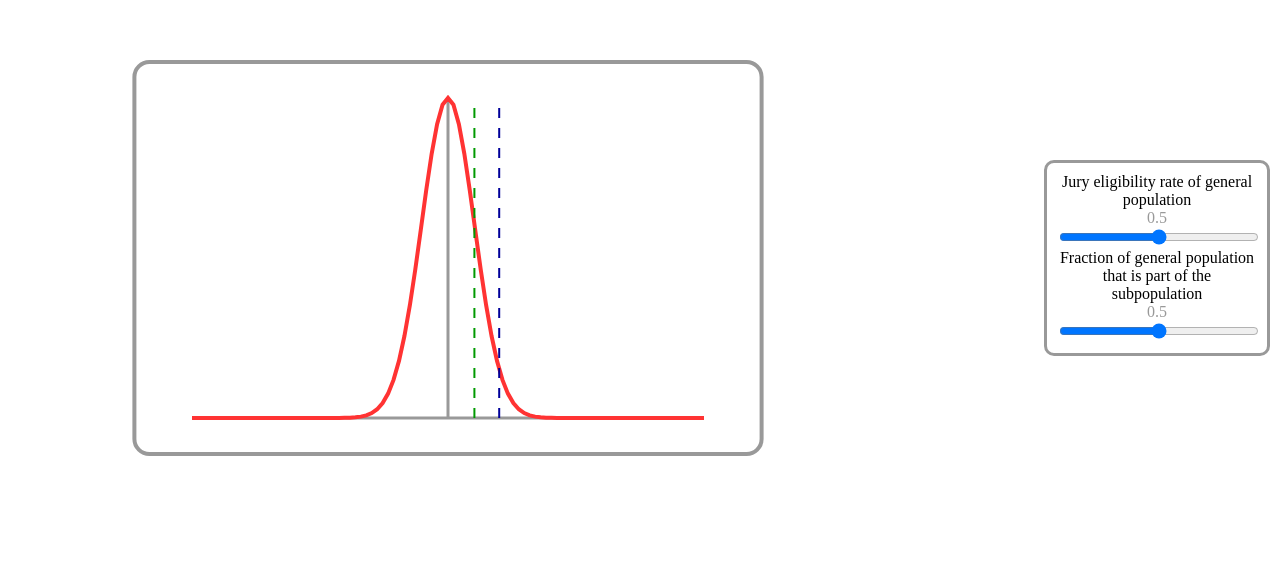
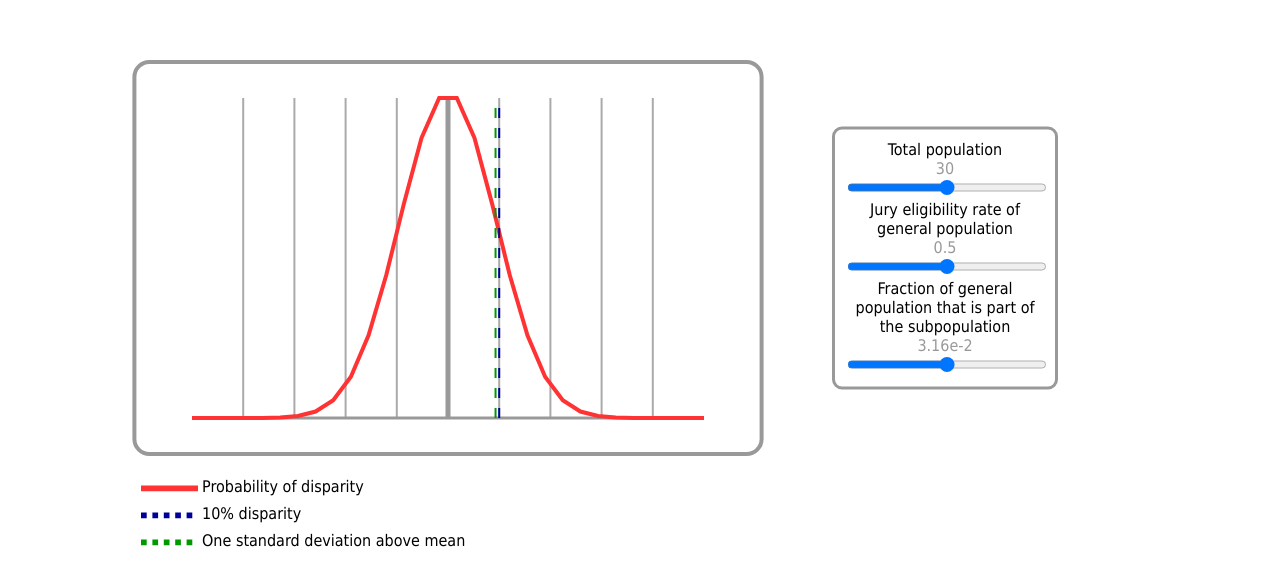
Before and after one commit to nickkantack/InteractiveJuryDistribution, a plain HTML site: page index.html in a window 1280 px wide. Shown: the part 142-728 px from the top of the page. Drawn offline with Linux system fonts and the light colour scheme.

Commit message:
More efficient calculation to support population up to 3 million

```diff
--- a/index.html
+++ b/index.html
@@ -4,8 +4,15 @@
         <title>Interactive Jury Distribution</title>
     </head>
     <style>
+        body {
+            font-family: Tahoma;
+        }
         input {
             width: 100%;
+        }
+        .legendSvg {
+            width: 3lh;
+            height: 1lh;
         }
         .sliderLabel {
             width: 100%;
@@ -20,7 +27,7 @@
         }
         #controlsDiv {
             position: absolute;
-            right: 0;
+            left: 65%;
             top: 50%;
             margin-right: 10px;
             transform: translate(0, -50%);
@@ -43,6 +50,11 @@
             width: 100%;
             height: 100%;
         }
+        #legend {
+            position: relative;
+            width: 100%;
+            padding: 10px;
+        }
         #axesAndSeriesSvg {
             position: absolute;
             left: 0;
@@ -64,7 +76,7 @@
             border-radius: 10px;
         }
     </style>
-    <body onload="redrawGraph()">
+    <body>
         <div id="warningDiv"></div>
         <div id="graphDiv">
             <svg id="graphBackgroundSvg">
@@ -72,13 +84,34 @@
             </svg>
             <svg id="axesAndSeriesSvg" viewBox="0 0 100 100" preserveAspectRatio="none">
                 <path stroke="#999" vector-effect="non-scaling-stroke" stroke-width="3" fill="none" d="M10 90H90"/>
-                <path id="verticalAxis" vector-effect="non-scaling-stroke" stroke="#999" stroke-width="3" fill="none" d="M50 90V10"/>
+                <path id="verticalAxis" vector-effect="non-scaling-stroke" stroke="#999" stroke-width="5" fill="none" d="M50 90V10"/>
                 <path id="redSeries" vector-effect="non-scaling-stroke" stroke="#F33" stroke-width="4" fill="none" d="M10 90"/>
                 <path id="supremeCourtLine" vector-effect="non-scaling-stroke" stroke-dasharray="10,10" stroke="#009" stroke-width="2" fill="none" d="M50 90V10"/>
                 <path id="acluLine" vector-effect="non-scaling-stroke" stroke-dasharray="10,10" stroke="#090" stroke-width="2" fill="none" d="M50 90V10"/>
             </svg>
+            <div id="legend">
+                <table>
+                    <tbody>
+                        <tr>
+                            <td><svg class="legendSvg" viewBox="0 0 30 10"><path stroke="#F33" stroke-width="3" d="M0 7H30"/></svg></td>
+                            <td>Probability of disparity</td>
+                        </tr>
+                        <tr>
+                            <td><svg class="legendSvg" viewBox="0 0 30 10"><path stroke-dasharray="3,3" stroke="#009" stroke-width="3" d="M0 7H30"/></svg></td>
+                            <td>10% disparity</td>
+                        </tr>
+                        <tr>
+                            <td><svg class="legendSvg" viewBox="0 0 30 10"><path stroke-dasharray="3,3" stroke="#090" stroke-width="3" d="M0 7H30"/></svg></td>
+                            <td>One standard deviation above mean</td>
+                        </tr>
+                    </tbody>
+                </table>
+            </div>
         </div>
         <div id="controlsDiv">
+            <div class="sliderLabel">Total population</div>
+            <div id="populationValue" class="valueLabel">0.5</div>
+            <input id="populationSlider" type="range"/>
             <div class="sliderLabel">Jury eligibility rate of general population</div>
             <div id="fpValue" class="valueLabel">0.5</div>
             <input id="fpSlider" type="range"/>
@@ -89,6 +122,14 @@
         <script>
             let isScaled = true;
             warningDiv.style.display = "none";
+            populationValue.innerHTML = parseInt(30000 * Math.pow(10, populationSlider.value / 100 * 6 - 6));
+            fpValue.innerHTML = fpSlider.value / 100;
+            NoverPValue.innerHTML = Math.pow(10, NoverPSlider.value / 100 * 3 - 3).toExponential(2);
+            redrawGraph();
+            populationSlider.addEventListener("input", () => {
+                populationValue.innerHTML = parseInt(3000000 * Math.pow(10, populationSlider.value / 100 * 6 - 6));
+                redrawGraph();
+            });
             fpSlider.addEventListener("input", () => {
                 fpValue.innerHTML = fpSlider.value / 100;
                 redrawGraph();
@@ -102,7 +143,7 @@
                 let yAbsoluteValues = [];
 
                 const fp = fpSlider.value / 100;
-                const P = 3000;
+                const P = parseInt(30000 * Math.pow(10, populationSlider.value / 100 * 3 - 3));
                 const N = parseInt(P * Math.pow(10, NoverPSlider.value / 100 * 3 - 3));
 
                 if (fp === 0) {
@@ -114,7 +155,8 @@
                 const xMetric = 40;
 
                 const p = parseInt(fp * P);
-                for (let n = 0; n <= N; n++) {
+                const nStep = Math.max(1, parseInt(N / 200));
+                for (let n = 0; n <= N; n += nStep) {
                     const i = N / P - n / p;
                     if (isScaled) {
                         xAbsoluteValues.push(2 * n / N - 1);
@@ -124,9 +166,26 @@
                     yAbsoluteValues.push(sampleDistribution(i, N, fp, n));
                 }
                 if (isScaled) {
+                    const centerLine = 2 * fp - 1;
                     verticalAxis.setAttribute(`d`, `M${(2 * fp - 1) * xMetric + 50} 90V10`);
                     supremeCourtLine.setAttribute(`d`, `M${(2 * (fp + 0.1) - 1) * xMetric + 50} 90V10`);
                     acluLine.setAttribute(`d`, `M${(2 * (fp * N + Math.sqrt(N * fp * (1 - fp))) / N - 1) * xMetric + 50} 90V10`);
+                    // Veritcal ticks
+                    [...axesAndSeriesSvg.querySelectorAll(".tick")].forEach(x => x.remove());
+                    const tickSpacing = 0.2;
+                    console.log(tickSpacing);
+                    for (let i = -10; i <= 10; i++) {
+                        const tickPosition = centerLine + i * tickSpacing;
+                        if (tickPosition < -0.9 || tickPosition > 0.9) continue;
+                        const tick = document.createElementNS("http://www.w3.org/2000/svg", "path");
+                        tick.classList.add("tick");
+                        tick.setAttribute("vector-effect", "non-scaling-stroke");
+                        tick.setAttribute("stroke", "#AAA");
+                        tick.setAttribute("stroke-width", "2");
+                        tick.setAttribute("fill", "none");
+                        tick.setAttribute("d", `M${50 + xMetric * tickPosition} 90V10`);
+                        axesAndSeriesSvg.insertBefore(tick, axesAndSeriesSvg.firstChild);
+                    }
                 } else {
                     verticalAxis.setAttribute(`d`, `M50 90V10`);
                     supremeCourtLine.setAttribute(`d`, `M55 90V10`);
@@ -160,7 +219,6 @@
                     const probability = Math.pow(fp, n) * Math.pow(1 - fp, N_minus_n) * binomialCoefficient;
                     return probability;
                 } else {
-                    console.log(`Using approximation`);
                     const sigma = Math.sqrt(N * fp * (1 - fp));
                     const mu = N * fp;
                     return 1 / Math.sqrt(2 * Math.PI) / sigma * Math.exp(-Math.pow(n - mu, 2) / 2 / Math.pow(sigma, 2));
```
